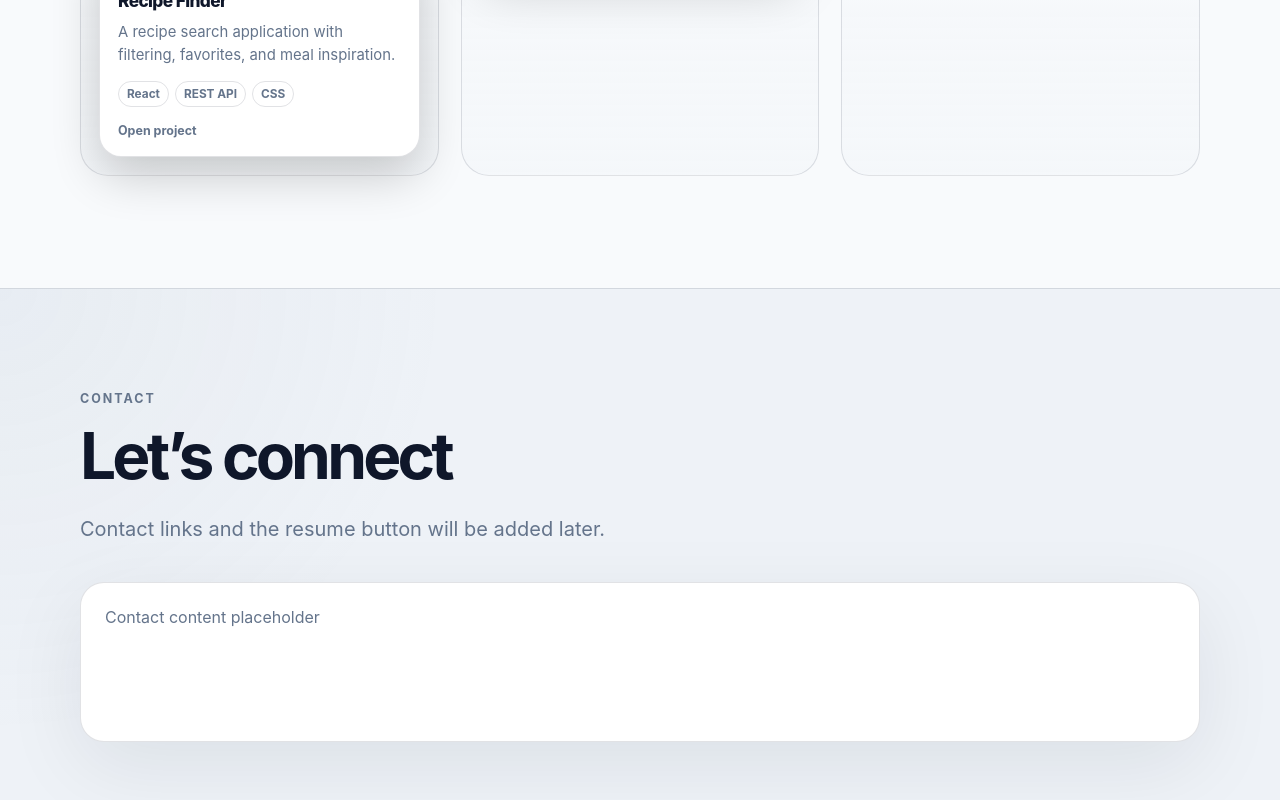
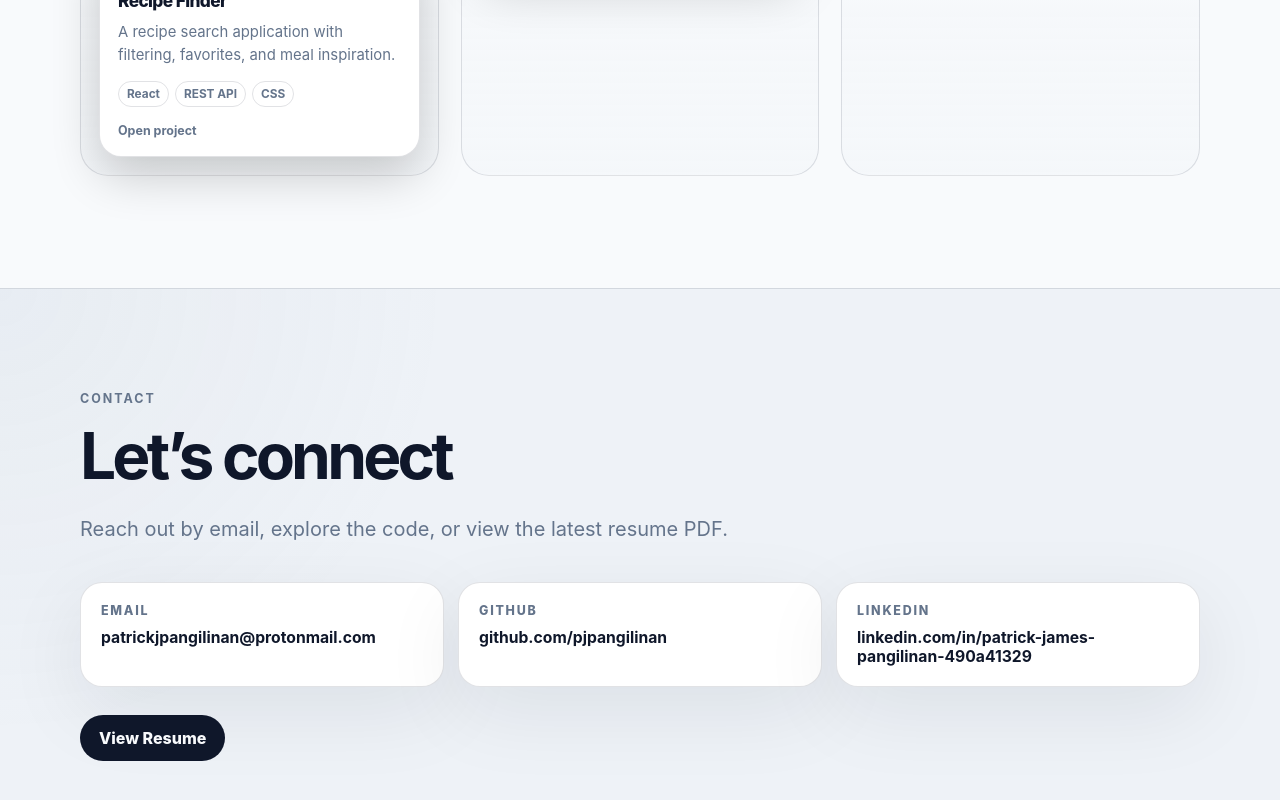
Before and after one commit to pjpangilinan/kanbalio, a React (Vite) app: page / in a window 1280 px wide. Shown: the part 2793-3593 px from the top of the page. Built offline with nearby package versions, Linux system fonts and the light colour scheme.

Commit message:
Add contact lists and resume

```diff
--- a/src/App.css
+++ b/src/App.css
@@ -470,15 +470,71 @@ h2 {
   padding-bottom: 420px;
 }
 
-.contact-placeholder-card {
+.contact-grid {
+  display: grid;
+  grid-template-columns: repeat(3, minmax(0, 1fr));
+  gap: 14px;
   margin-top: 36px;
-  min-height: 160px;
+}
+
+.contact-card {
   border: 1px solid var(--border);
-  border-radius: 24px;
-  padding: 24px;
+  border-radius: 22px;
+  padding: 20px;
   background: var(--surface);
+  box-shadow: var(--shadow);
+  transition:
+    transform 180ms ease,
+    border-color 180ms ease,
+    box-shadow 180ms ease;
+}
+
+.contact-card:hover,
+.contact-card:focus-visible {
+  transform: translateY(-4px);
+  border-color: color-mix(in srgb, var(--accent) 42%, var(--border));
+  box-shadow: 0 28px 76px rgba(0, 0, 0, 0.34);
+  outline: none;
+}
+
+.contact-card span {
+  display: block;
   color: var(--muted);
-  box-shadow: var(--shadow);
+  font-size: 0.78rem;
+  font-weight: 800;
+  text-transform: uppercase;
+  letter-spacing: 0.14em;
+}
+
+.contact-card strong {
+  display: block;
+  margin-top: 10px;
+  font-size: 0.98rem;
+  overflow-wrap: anywhere;
+}
+
+.resume-button {
+  display: inline-flex;
+  width: fit-content;
+  align-items: center;
+  justify-content: center;
+  margin-top: 28px;
+  border: 1px solid var(--border);
+  border-radius: 999px;
+  padding: 12px 18px;
+  background: var(--text);
+  color: var(--background);
+  font-weight: 800;
+  transition:
+    transform 180ms ease,
+    opacity 180ms ease;
+}
+
+.resume-button:hover,
+.resume-button:focus-visible {
+  transform: translateY(-2px);
+  opacity: 0.9;
+  outline: none;
 }
 
 @media (max-width: 980px) {
@@ -707,11 +763,18 @@ h2 {
     padding-bottom: 520px;
   }
 
-  .contact-placeholder-card {
-    display: block;
-    min-height: 150px;
+  .contact-grid {
+    grid-template-columns: 1fr;
     margin-top: 32px;
+  }
+
+  .contact-card {
     border-radius: 20px;
-    padding: 20px;
+    padding: 18px;
+  }
+
+  .resume-button {
+    width: 100%;
+    margin-top: 24px;
   }
 }
--- a/src/App.jsx
+++ b/src/App.jsx
@@ -252,12 +252,44 @@ function App() {
             <p className="eyebrow">Contact</p>
             <h2>Let’s connect</h2>
             <p className="section-lead">
-              Contact links and the resume button will be added later.
+              Reach out by email, explore the code, or view the latest resume PDF.
             </p>
 
-            <div className="contact-placeholder-card">
-              Contact content placeholder
+            <div className="contact-grid">
+              <a className="contact-card" href="mailto:patrickjpangilinan@protonmail.com">
+                <span>Email</span>
+                <strong>patrickjpangilinan@protonmail.com</strong>
+              </a>
+
+              <a
+                className="contact-card"
+                href="https://github.com/pjpangilinan"
+                target="_blank"
+                rel="noreferrer"
+              >
+                <span>GitHub</span>
+                <strong>github.com/pjpangilinan</strong>
+              </a>
+
+              <a
+                className="contact-card"
+                href="https://www.linkedin.com/in/patrick-james-pangilinan-490a41329/"
+                target="_blank"
+                rel="noreferrer"
+              >
+                <span>LinkedIn</span>
+                <strong>linkedin.com/in/patrick-james-pangilinan-490a41329</strong>
+              </a>
             </div>
+
+            <a
+              className="resume-button"
+              href={`${import.meta.env.BASE_URL}resume.pdf`}
+              target="_blank"
+              rel="noreferrer"
+            >
+              View Resume
+            </a>
           </div>
         </section>
       </main>
```
